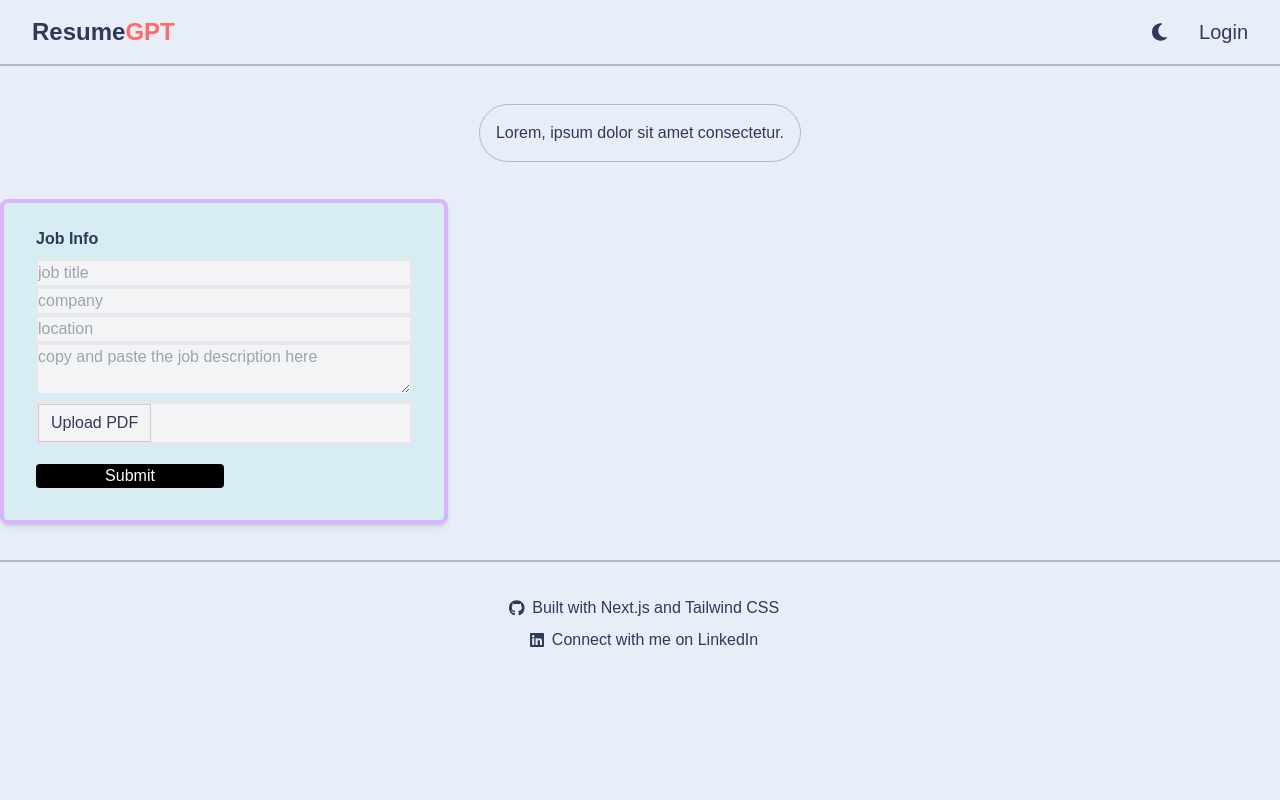
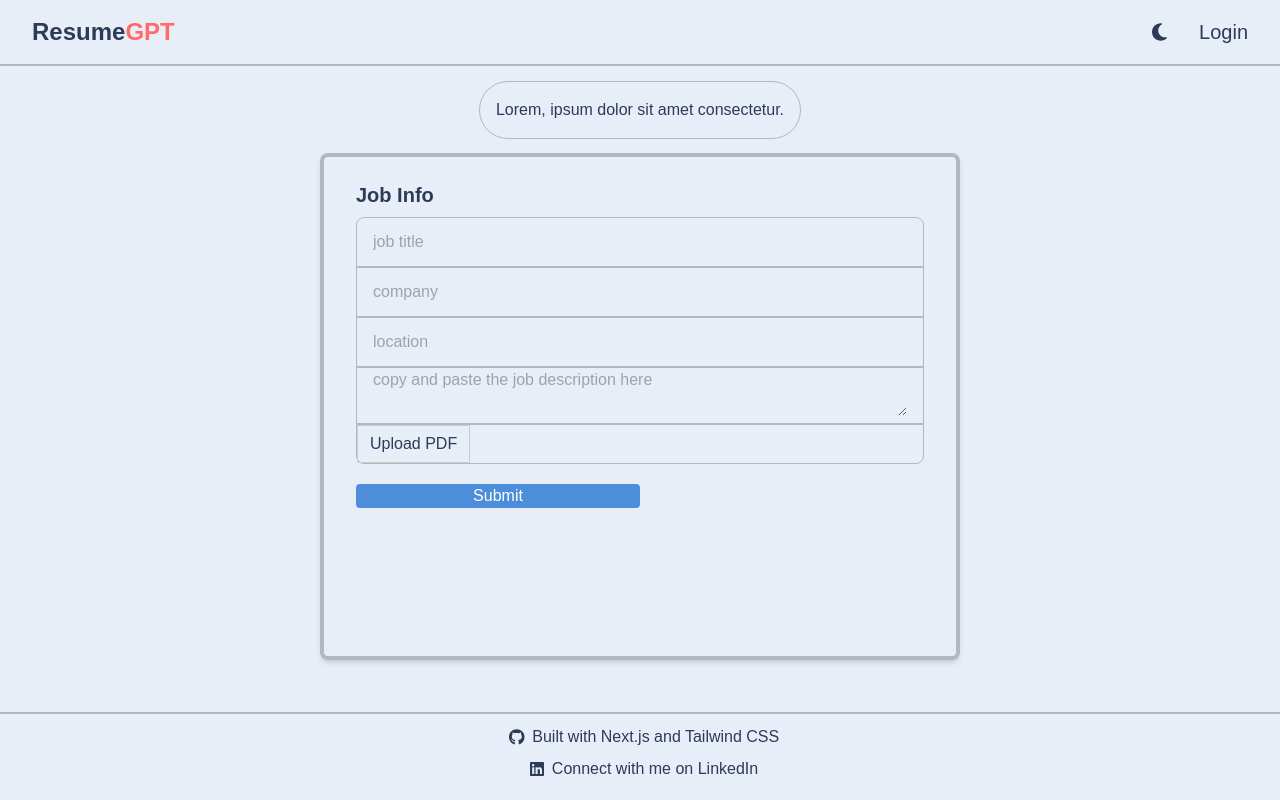
Before and after one commit to andycapaldo/ai-resume-analyzer, a Next.js app: page / in a window 1280 px wide. Built offline with nearby package versions, Linux system fonts and the light colour scheme.

Commit message:
Adjusted UI of form

```diff
--- a/src/app/components/Form.tsx
+++ b/src/app/components/Form.tsx
@@ -24,28 +24,32 @@ export default function Form() {
     }
 
     return (
-        <form className="bg-background shadow-md
+    <div className='flex flex-col justify-center items-center mb-4 h-full'>
+        <form className="bg-skyMist text-softNavy shadow-md
                         rounded-lg px-8 pt-6 pb-8
-                        mb-4 max-w-md w-full border-4 border-purple-300 dark:bg-slate-200" onSubmit={submitForm}>
-            <h1 className='font-bold mb-2'>Job Info</h1>
-            <div className='border-2 border-gray'>
-                <input name="jobTitle" className='rounded-t-sm bg-gray-100 w-full' placeholder='job title' />
+                        mb-4 w-1/2 flex-1 border-4 border-coolGray" onSubmit={submitForm}>
+            <h1 className='font-bold mb-2 text-xl'>Job Info</h1>
+            <div className="flex flex-col">
+                <div className='border-[1px] border-coolGray rounded-t-lg px-4'>
+                    <input name="jobTitle" className='rounded-t-lg bg-gray-100 w-full h-12 bg-skyMist outline-none' placeholder='job title' />
                 </div>
-            <div className='border-2 border-gray'>
-                <input name="company" className='rounded-none bg-gray-100 w-full' placeholder='company' />
+                <div className='border-[1px] border-coolGray rounded-none px-4'>
+                    <input name="company" className='bg-gray-100 rounded-none w-full h-12 bg-skyMist outline-none' placeholder='company' />
                 </div>
-            <div className='border-2 border-gray'>
-                <input name="location" className='rounded-none bg-gray-100 w-full' placeholder='location' />
+                <div className='border-[1px] border-coolGray px-4'>
+                    <input name="location" className='rounded-none bg-gray-100 w-full h-12 bg-skyMist outline-none' placeholder='location' />
                 </div>
-            <div className='border-2 border-gray w-full'>
-                <textarea name="description" className='rounded-none bg-gray-100 w-full h-full' placeholder='copy and paste the job description here' />
+                <div className='border-[1px] border-coolGray w-full h-1/4 px-4'>
+                    <textarea name="description" className='rounded-none bg-gray-100 w-full h-full bg-skyMist outline-none' placeholder='copy and paste the job description here' />
                 </div>
-            <div className="border-2 border-gray rounded-none bg-gray-100 w-full">
+                <div className="border-[1px] border-coolGray rounded-b-lg bg-gray-100 w-full bg-skyMist">
                     <FileUpload onFileChange={handleFileChange} />
                 </div>
+            </div>
                 <div className='flex justify-start'>
-                <button type="submit" className='rounded bg-black text-white mt-5 w-1/2'>Submit</button>
+                    <button type="submit" className='rounded bg-oceanBlue text-crispWhite hover:bg-oceanBlueDark mt-5 w-1/2'>Submit</button>
                 </div>
         </form>
+    </div>
     )
 }
--- a/tailwind.config.ts
+++ b/tailwind.config.ts
@@ -15,6 +15,9 @@ export default {
         skyMist: '#E7EEF7',
         coolGray: '#B0B8C1',
         accentCoral: '#FF6B6B',
+        crispWhite: '#FFFFFF',
+        oceanBlue: '#4C8EDA',
+        oceanBlueDark: '#3B73B9',
       },
     },
   },
```
Lines whose indentation alone changed are shown as unchanged.
